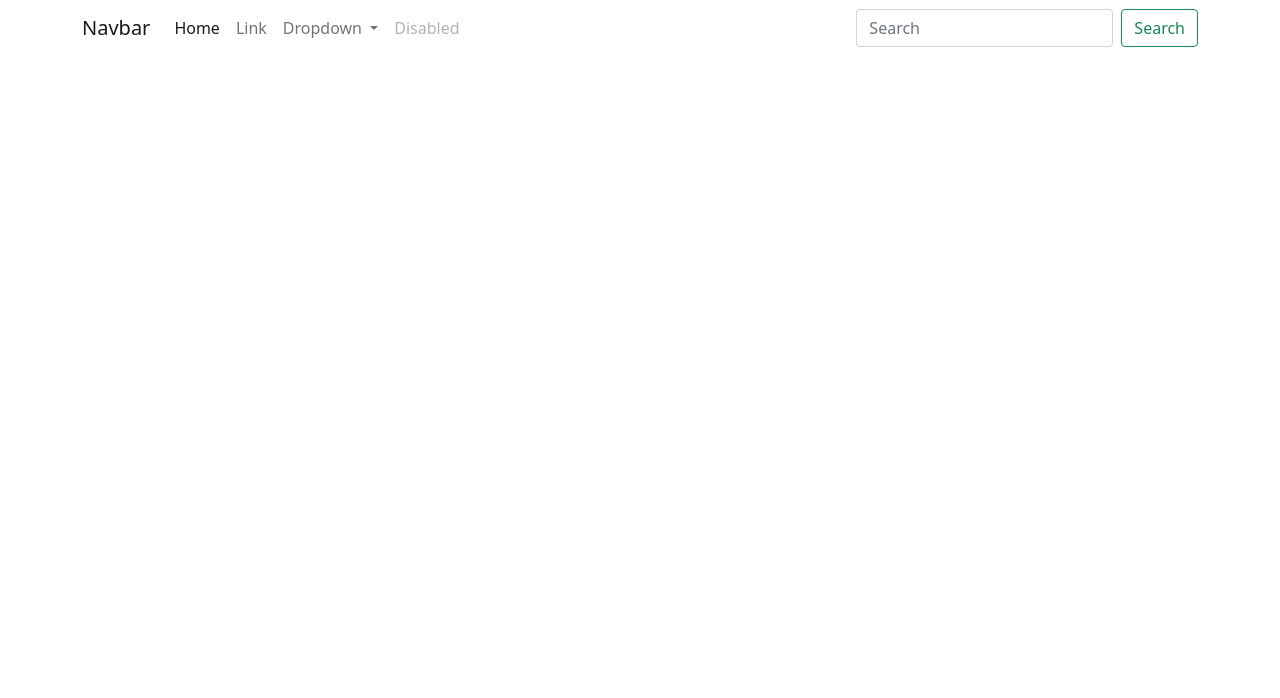
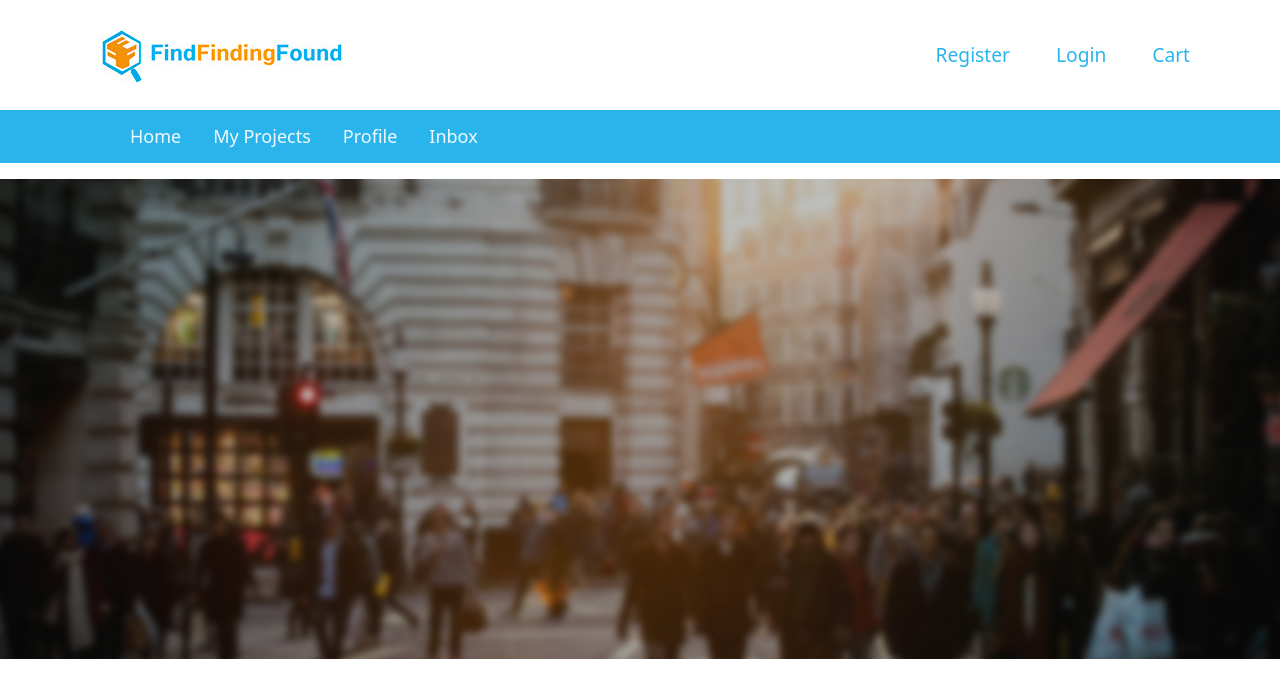
Before and after one commit to ImVihanga/IT_WEB_20_55_0036_VIHANGA_ATHUKORALA, a plain HTML site: page index.html in a window 1280 px wide. Drawn offline with nearby package versions, Linux system fonts and the light colour scheme.

Commit message:
Update index.html

```diff
--- a/index.html
+++ b/index.html
@@ -1,51 +1,104 @@
-<!doctype html>
+<!DOCTYPE html>
 <html lang="en">
   <head>
     <!-- Required meta tags -->
-    <meta charset="utf-8">
-    <meta name="viewport" content="width=device-width, initial-scale=1">
+    <meta charset="utf-8" />
+    <meta name="viewport" content="width=device-width, initial-scale=1" />
 
     <!-- Bootstrap CSS -->
-    <link href="https://cdn.jsdelivr.net/npm/bootstrap@5.0.0-beta1/dist/css/bootstrap.min.css" rel="stylesheet" integrity="sha384-giJF6kkoqNQ00vy+HMDP7azOuL0xtbfIcaT9wjKHr8RbDVddVHyTfAAsrekwKmP1" crossorigin="anonymous">
+    <link
+      href="https://cdn.jsdelivr.net/npm/bootstrap@5.0.0-beta1/dist/css/bootstrap.min.css"
+      rel="stylesheet"
+      integrity="sha384-giJF6kkoqNQ00vy+HMDP7azOuL0xtbfIcaT9wjKHr8RbDVddVHyTfAAsrekwKmP1"
+      crossorigin="anonymous"
+    />
 
     <title>Hello, world!</title>
+
+    <style>
+      .navigation {
+        background-color: rgb(41, 181, 236);
+      }
+      .navitem-list {
+        list-style: none;
+      }
+      .navbar-collapse {
+        width: 0%;
+      }
+      .headlinks {
+        font-size: larger;
+        font-weight: 500;
+        color: rgb(41, 181, 236) !important;
+        margin-left: 30px !important;
+      }
+      .nvilink {
+        font-size: large;
+        margin-top: 5px;
+        margin-bottom: 5px;
+        color: aliceblue;
+        font-weight: normal;
+      }
+      .corosal img {
+        width: 100%;
+        max-width;:100%
+      }
+    </style>
   </head>
+
   <body>
+    <section class="header">
       <nav class="navbar navbar-expand-lg navbar-light">
-      <div class="container">
-        <a class="navbar-brand" href="#">Navbar</a>
-        <button class="navbar-toggler" type="button" data-bs-toggle="collapse" data-bs-target="#navbarSupportedContent" aria-controls="navbarSupportedContent" aria-expanded="false" aria-label="Toggle navigation">
+        <div class="container topcon">
+          <img src="OtherImages/logo.jpg" alt="" width="" height="" />
+          <button
+            class="navbar-toggler"
+            type="button"
+            data-bs-toggle="collapse"
+            data-bs-target="#navbarSupportedContent"
+            aria-controls="navbarSupportedContent"
+            aria-expanded="false"
+            aria-label="Toggle navigation"
+          >
             <span class="navbar-toggler-icon"></span>
           </button>
-        <div class="collapse navbar-collapse" id="navbarSupportedContent">
+          <div class="collapse navbar-collapse justify-content-end">
             <ul class="navbar-nav me-auto mb-2 mb-lg-0">
               <li class="nav-item">
-              <a class="nav-link active" aria-current="page" href="#">Home</a>
+                <a class="nav-link headlinks" href="#">Register</a>
               </li>
               <li class="nav-item">
-              <a class="nav-link" href="#">Link</a>
-            </li>
-            <li class="nav-item dropdown">
-              <a class="nav-link dropdown-toggle" href="#" id="navbarDropdown" role="button" data-bs-toggle="dropdown" aria-expanded="false">
-                Dropdown
-              </a>
-              <ul class="dropdown-menu" aria-labelledby="navbarDropdown">
-                <li><a class="dropdown-item" href="#">Action</a></li>
-                <li><a class="dropdown-item" href="#">Another action</a></li>
-                <li><hr class="dropdown-divider"></li>
-                <li><a class="dropdown-item" href="#">Something else here</a></li>
-              </ul>
+                <a class="nav-link headlinks" href="#">Login</a>
               </li>
               <li class="nav-item">
-              <a class="nav-link disabled" href="#" tabindex="-1" aria-disabled="true">Disabled</a>
+                <a class="nav-link headlinks" href="#">Cart</a>
               </li>
             </ul>
-          <form class="d-flex">
-            <input class="form-control me-2" type="search" placeholder="Search" aria-label="Search">
-            <button class="btn btn-outline-success" type="submit">Search</button>
-          </form>
           </div>
         </div>
       </nav>
+    </section>
+
+    <section class="navigation">
+      <div class="container justify-content-start navbarcon">
+        <ul class="d-flex navitem-list">
+          <li class="nav-item">
+            <a class="nav-link nvilink" aria-current="page" href="#">Home</a>
+          </li>
+          <li class="nav-item">
+            <a class="nav-link nvilink" href="#">My Projects</a>
+          </li>
+          <li class="nav-item">
+            <a class="nav-link nvilink" href="#">Profile</a>
+          </li>
+          <li class="nav-item">
+            <a class="nav-link nvilink" href="#">Inbox</a>
+          </li>
+        </ul>
+      </div>
+    </section>
+
+    <section class="corosal">
+      <img src="OtherImages/background.jpg" alt="" />
+    </section>
   </body>
 </html>
```
Lines whose indentation alone changed are shown as unchanged.
